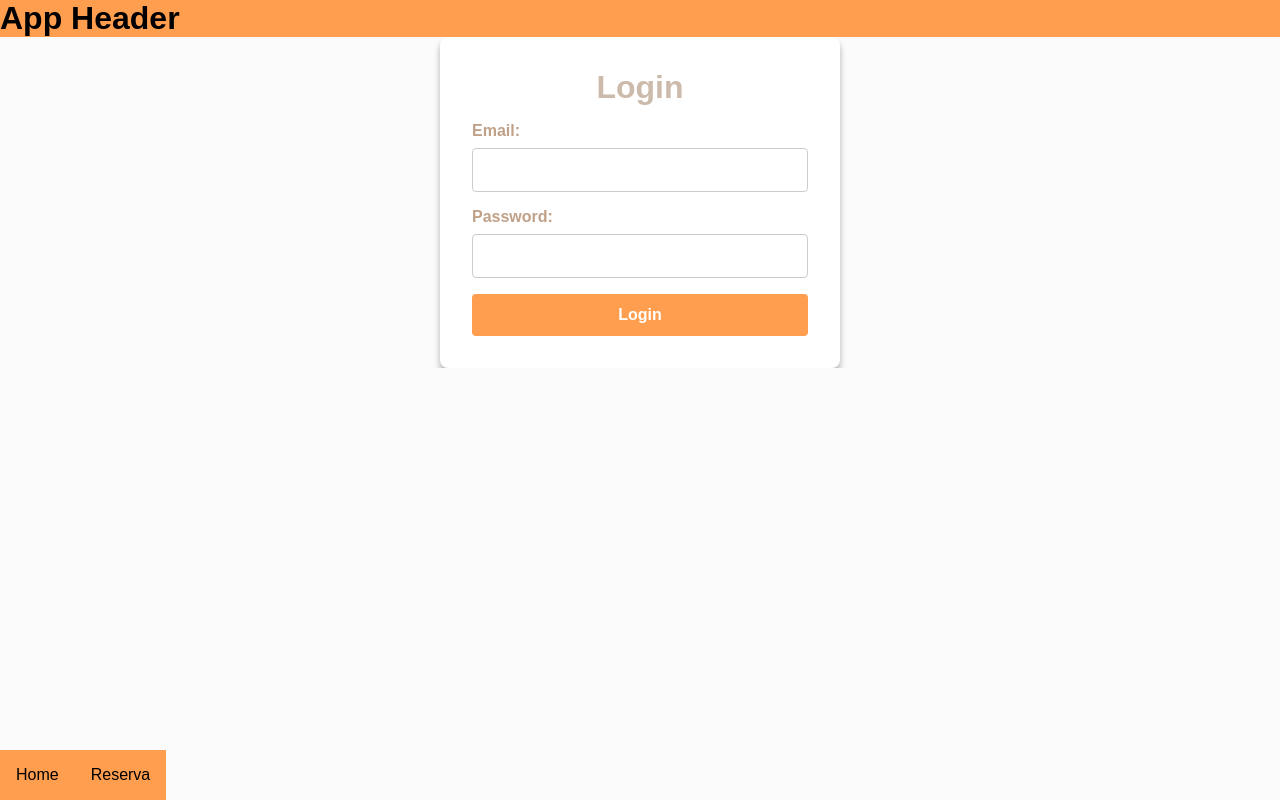
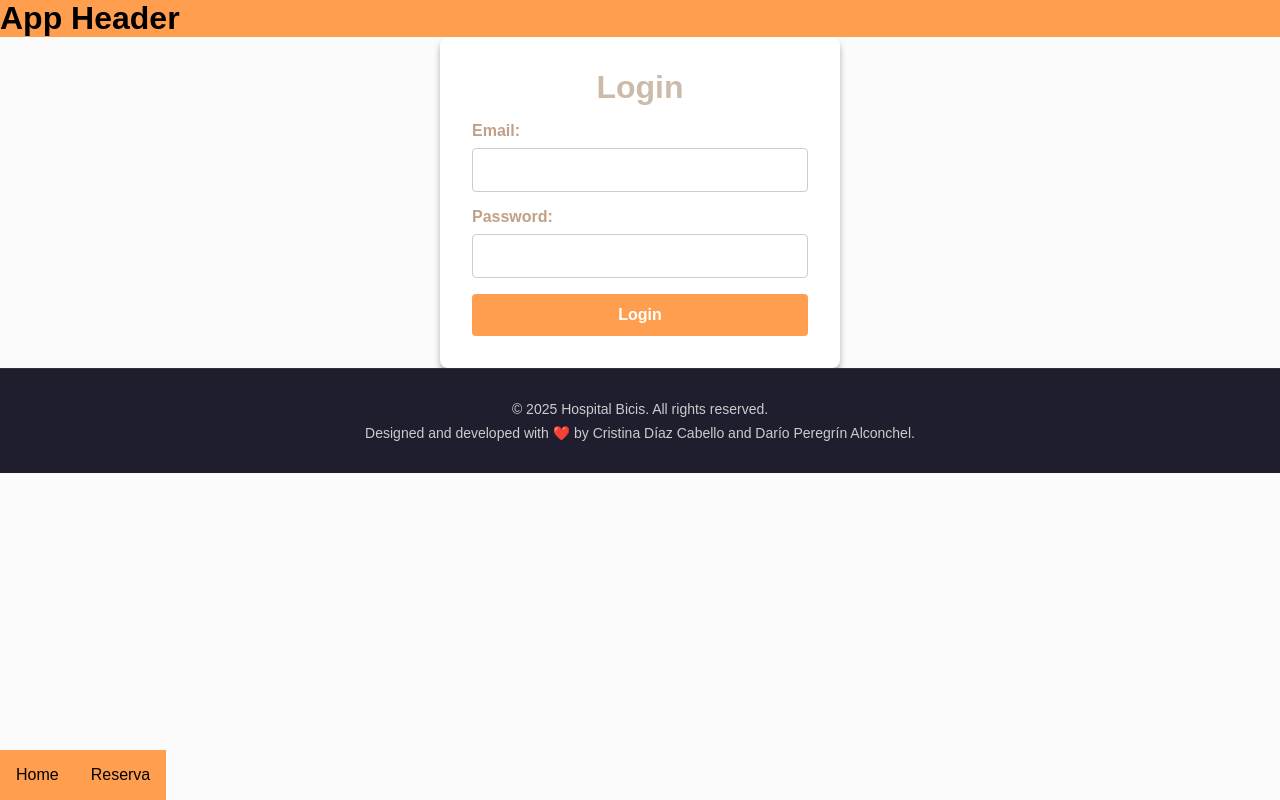
Before and after one commit to Bicis-HLanz/hopital-bicis, a Next.js app: page / in a window 1280 px wide. Built offline with nearby package versions, Linux system fonts and the light colour scheme.

Commit message:
Add AppFooter and NotFoundPage components with styles

```diff
--- /dev/null
+++ b/app/components/mainLayout/Footer/AppFooter.module.css
@@ -0,0 +1,19 @@
+.footer {
+    background-color: var(--footer-background, #1e1e2f); /* Default fallback */
+    color: var(--footer-text-color, #ffffff); /* Default fallback */
+    padding: 1.5rem 0;
+    text-align: center;
+    border-top: 1px solid var(--footer-border-color, #333);
+  }
+
+  .container {
+    max-width: 1200px;
+    margin: 0 auto;
+    padding: 0 1rem;
+  }
+
+  .text {
+    font-size: 0.875rem;
+    margin: 0.5rem 0;
+    color: var(--footer-text-color, #cccccc); /* Default fallback */
+  }
--- /dev/null
+++ b/app/components/mainLayout/Footer/AppFooter.tsx
@@ -0,0 +1,19 @@
+import React from "react";
+import styles from "./AppFooter.module.css";
+
+const AppFooter: React.FC = () => {
+  return (
+    <footer className={styles.footer}>
+      <div className={styles.container}>
+        <p className={styles.text}>
+          © {new Date().getFullYear()} Hospital Bicis. All rights reserved.
+        </p>
+        <p className={styles.text}>
+          Designed and developed with ❤️ by Cristina Díaz Cabello and Darío Peregrín Alconchel.
+        </p>
+      </div>
+    </footer>
+  );
+};
+
+export default AppFooter;
--- a/app/layout.tsx
+++ b/app/layout.tsx
@@ -4,6 +4,7 @@ import "./globals.css";
 import App from "next/app";
 import AppHeader from "./components/mainLayout/AppHeader";
 import AppNav from "./components/mainLayout/AppNav";
+import AppFooter from "./components/mainLayout/Footer/AppFooter";
 
 const geistSans = Geist({
   variable: "--font-geist-sans",
@@ -30,6 +31,7 @@ export default function RootLayout({
       <body className={`${geistSans.variable} ${geistMono.variable}`}>
         <AppHeader />
         <main>{children}</main>
+        <AppFooter />
         <AppNav />
       </body>
     </html>
--- /dev/null
+++ b/app/not-found.module.css
@@ -0,0 +1,33 @@
+.container {
+    display: flex;
+    flex-direction: column;
+    align-items: center;
+    justify-content: center;
+    height: 100vh;
+    text-align: center;
+    background-color: var(--background-color, #f9f9f9);
+  }
+
+  .title {
+    font-size: 3rem;
+    font-weight: bold;
+    color: black;
+    margin-bottom: 1rem;
+  }
+
+  .message {
+    font-size: 1.25rem;
+    color: var(--accent);
+    margin-bottom: 2rem;
+  }
+
+  .link {
+    font-size: 1rem;
+    color: var(--primary);
+    text-decoration: none;
+    font-weight: bold;
+  }
+
+  .link:hover {
+    text-decoration: underline;
+  }
```
Also changed, not shown: app/404.tsx (deleted, +0 -19 lines), app/not-found.tsx (added, +27 -0 lines).
